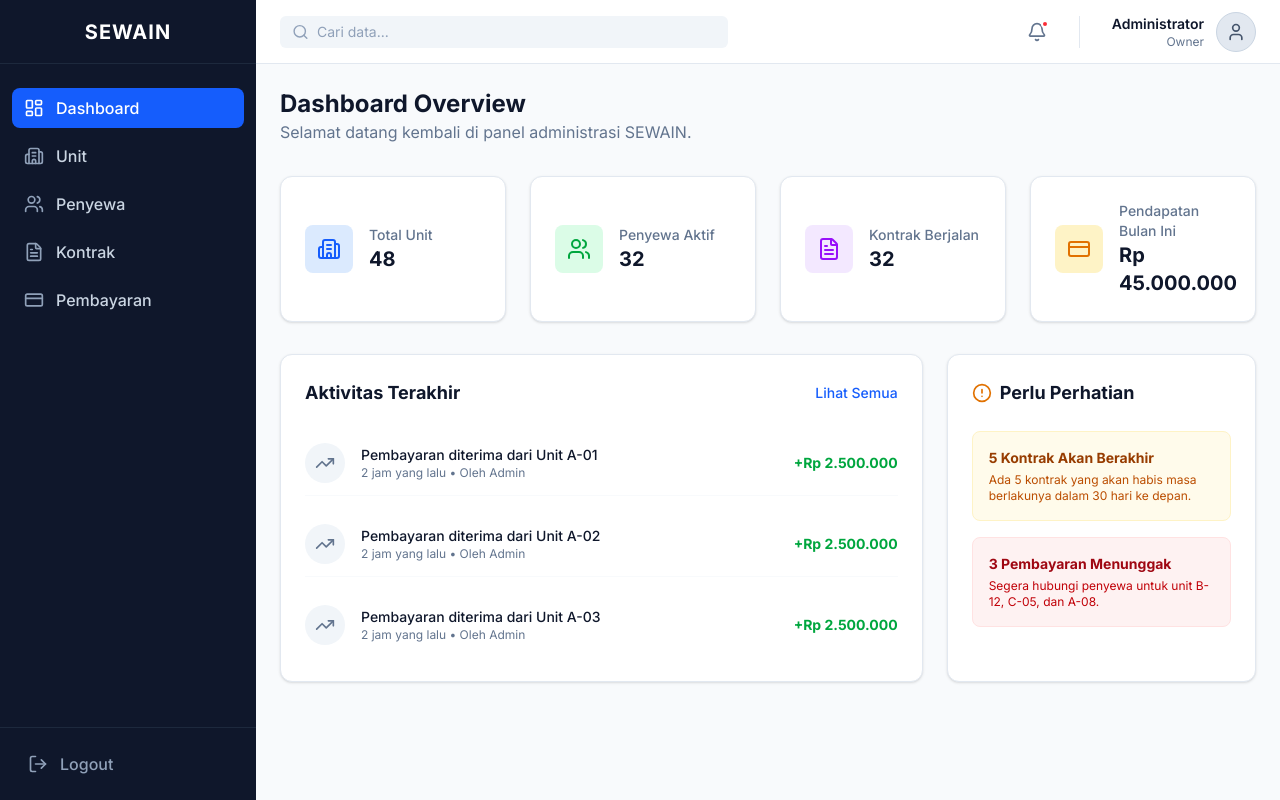
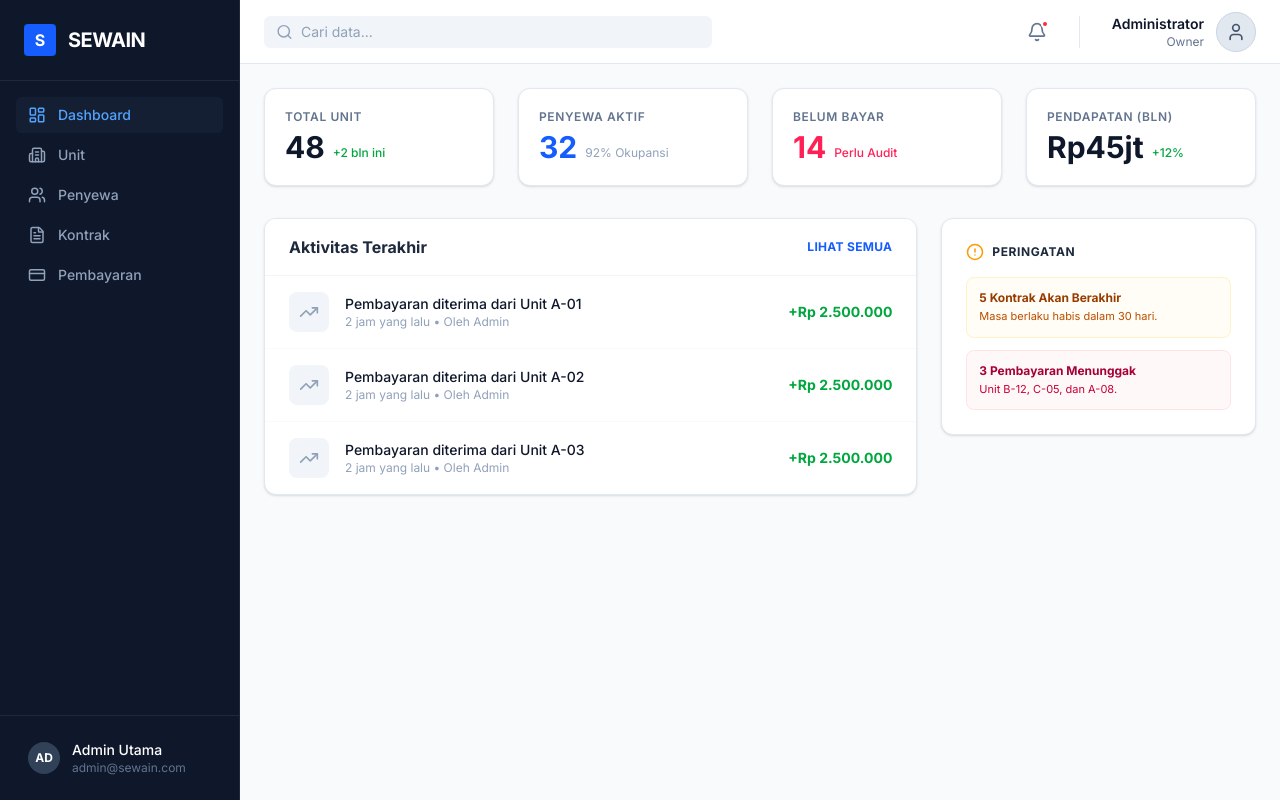
Before and after one commit to andiewirrawan/sewain1, a Next.js app: page / in a window 1280 px wide. Built offline with nearby package versions, Linux system fonts and the light colour scheme.

Commit message:
feat(ui): redesign sidebar and dashboard layout
Update sidebar branding and sizing to 60px, and refresh dashboard statistics cards for a cleaner ERP aesthetic.

```diff
--- a/app/layout.tsx
+++ b/app/layout.tsx
@@ -21,7 +21,7 @@ export default function RootLayout({
       <body suppressHydrationWarning className={inter.className}>
         <div className="flex min-h-screen bg-slate-50">
           <Sidebar />
-          <div className="flex-1 flex flex-col lg:pl-64 transition-all duration-300">
+          <div className="flex-1 flex flex-col lg:pl-60 transition-all duration-300">
             <Topbar />
             <main className="p-6 flex-1">
               {children}
--- a/app/page.tsx
+++ b/app/page.tsx
@@ -18,40 +18,52 @@ export default function Dashboard() {
 
   return (
     <div className="space-y-8">
-      <div>
-        <h2 className="text-2xl font-bold text-slate-900">Dashboard Overview</h2>
-        <p className="text-slate-500">Selamat datang kembali di panel administrasi SEWAIN.</p>
-      </div>
-
       <div className="grid grid-cols-1 md:grid-cols-2 lg:grid-cols-4 gap-6">
-        {stats.map((stat) => (
-          <div key={stat.name} className="bg-white p-6 rounded-xl border border-slate-200 shadow-sm flex items-center gap-4">
-            <div className={`${stat.bg} ${stat.color} p-3 rounded-lg`}>
-              <stat.icon size={24} />
-            </div>
-            <div>
-              <p className="text-sm font-medium text-slate-500">{stat.name}</p>
-              <p className="text-xl font-bold text-slate-900">{stat.value}</p>
-            </div>
+        <div className="bg-white p-5 rounded-xl border border-slate-200 shadow-sm">
+          <p className="text-xs font-semibold text-slate-500 uppercase tracking-wider mb-1">Total Unit</p>
+          <div className="flex items-end gap-2">
+            <h3 className="text-3xl font-bold">48</h3>
+            <span className="text-xs text-green-600 font-medium mb-1">+2 bln ini</span>
           </div>
-        ))}
+        </div>
+        <div className="bg-white p-5 rounded-xl border border-slate-200 shadow-sm">
+          <p className="text-xs font-semibold text-slate-500 uppercase tracking-wider mb-1">Penyewa Aktif</p>
+          <div className="flex items-end gap-2">
+            <h3 className="text-3xl font-bold text-blue-600">32</h3>
+            <span className="text-xs text-slate-400 mb-1">92% Okupansi</span>
+          </div>
+        </div>
+        <div className="bg-white p-5 rounded-xl border border-slate-200 shadow-sm">
+          <p className="text-xs font-semibold text-slate-500 uppercase tracking-wider mb-1">Belum Bayar</p>
+          <div className="flex items-end gap-2">
+            <h3 className="text-3xl font-bold text-rose-500">14</h3>
+            <span className="text-xs text-rose-500 font-medium mb-1">Perlu Audit</span>
+          </div>
+        </div>
+        <div className="bg-white p-5 rounded-xl border border-slate-200 shadow-sm">
+          <p className="text-xs font-semibold text-slate-500 uppercase tracking-wider mb-1">Pendapatan (Bln)</p>
+          <div className="flex items-end gap-2">
+            <h3 className="text-3xl font-bold">Rp45jt</h3>
+            <span className="text-xs text-green-600 font-medium mb-1">+12%</span>
+          </div>
+        </div>
       </div>
 
       <div className="grid grid-cols-1 lg:grid-cols-3 gap-6">
-        <div className="lg:col-span-2 bg-white p-6 rounded-xl border border-slate-200 shadow-sm">
-          <div className="flex items-center justify-between mb-6">
-            <h3 className="font-bold text-lg text-slate-900">Aktivitas Terakhir</h3>
-            <button className="text-blue-600 text-sm font-medium hover:underline">Lihat Semua</button>
+        <div className="lg:col-span-2 bg-white rounded-xl border border-slate-200 shadow-sm overflow-hidden">
+          <div className="px-6 py-4 border-b border-slate-100 flex items-center justify-between bg-white">
+            <h4 className="font-bold text-slate-800">Aktivitas Terakhir</h4>
+            <button className="text-blue-600 text-xs font-bold hover:underline uppercase tracking-wide">Lihat Semua</button>
           </div>
-          <div className="space-y-4">
+          <div className="divide-y divide-slate-50">
             {[1, 2, 3].map((i) => (
-              <div key={i} className="flex items-center gap-4 py-3 border-b border-slate-50 last:border-0">
-                <div className="w-10 h-10 rounded-full bg-slate-100 flex items-center justify-center text-slate-500">
+              <div key={i} className="flex items-center gap-4 px-6 py-4 hover:bg-slate-50 transition-colors">
+                <div className="w-10 h-10 rounded-lg bg-slate-100 flex items-center justify-center text-slate-400 shrink-0">
                   <TrendingUp size={20} />
                 </div>
                 <div className="flex-1">
                   <p className="text-sm font-medium text-slate-900">Pembayaran diterima dari Unit A-0{i}</p>
-                  <p className="text-xs text-slate-500">2 jam yang lalu • Oleh Admin</p>
+                  <p className="text-xs text-slate-400">2 jam yang lalu • Oleh Admin</p>
                 </div>
                 <div className="text-right">
                   <p className="text-sm font-bold text-green-600">+Rp 2.500.000</p>
@@ -61,19 +73,21 @@ export default function Dashboard() {
           </div>
         </div>
 
-        <div className="bg-white p-6 rounded-xl border border-slate-200 shadow-sm">
-          <div className="flex items-center gap-2 mb-6 text-amber-600">
-            <AlertCircle size={20} />
-            <h3 className="font-bold text-lg text-slate-900">Perlu Perhatian</h3>
-          </div>
-          <div className="space-y-4">
-            <div className="p-4 bg-amber-50 rounded-lg border border-amber-100">
-              <p className="text-sm font-bold text-amber-800">5 Kontrak Akan Berakhir</p>
-              <p className="text-xs text-amber-700 mt-1">Ada 5 kontrak yang akan habis masa berlakunya dalam 30 hari ke depan.</p>
+        <div className="space-y-6">
+          <div className="bg-white p-6 rounded-xl border border-slate-200 shadow-sm">
+            <div className="flex items-center gap-2 mb-4">
+              <AlertCircle size={18} className="text-amber-500" />
+              <h3 className="font-bold text-slate-800 uppercase tracking-wider text-xs">Peringatan</h3>
             </div>
-            <div className="p-4 bg-red-50 rounded-lg border border-red-100">
-              <p className="text-sm font-bold text-red-800">3 Pembayaran Menunggak</p>
-              <p className="text-xs text-red-700 mt-1">Segera hubungi penyewa untuk unit B-12, C-05, dan A-08.</p>
+            <div className="space-y-3">
+              <div className="p-3 bg-amber-50/50 rounded-lg border border-amber-100 transition-hover hover:bg-amber-50">
+                <p className="text-xs font-bold text-amber-800">5 Kontrak Akan Berakhir</p>
+                <p className="text-[11px] text-amber-700 mt-0.5">Masa berlaku habis dalam 30 hari.</p>
+              </div>
+              <div className="p-3 bg-rose-50/50 rounded-lg border border-rose-100 transition-hover hover:bg-rose-50">
+                <p className="text-xs font-bold text-rose-800">3 Pembayaran Menunggak</p>
+                <p className="text-[11px] text-rose-700 mt-0.5">Unit B-12, C-05, dan A-08.</p>
+              </div>
             </div>
           </div>
         </div>
--- a/components/Sidebar.tsx
+++ b/components/Sidebar.tsx
@@ -38,17 +38,19 @@ export default function Sidebar() {
       </button>
 
       <aside className={cn(
-        "fixed left-0 top-0 h-screen bg-slate-900 text-slate-300 transition-all duration-300 z-40 flex flex-col",
-        isOpen ? "w-64" : "w-0 -translate-x-full lg:w-20 lg:translate-x-0"
+        "fixed left-0 top-0 h-screen bg-slate-900 text-slate-300 transition-all duration-300 z-40 flex flex-col border-r border-slate-800",
+        isOpen ? "w-60" : "w-0 -translate-x-full lg:w-20 lg:translate-x-0"
       )}>
-        <div className="h-16 flex items-center justify-center border-b border-slate-800">
-          <h1 className={cn("font-bold text-xl tracking-wider text-white", !isOpen && "lg:hidden")}>
-            SEWAIN
-          </h1>
-          {!isOpen && <span className="hidden lg:block font-bold text-xl text-white">S</span>}
+        <div className="p-6 border-b border-slate-800">
+          <div className="flex items-center gap-3">
+            <div className="w-8 h-8 bg-blue-600 rounded flex items-center justify-center font-bold text-white shrink-0">S</div>
+            <span className={cn("text-xl font-bold tracking-tight text-white uppercase", !isOpen && "lg:hidden")}>
+              SEWAIN
+            </span>
+          </div>
         </div>
 
-        <nav className="flex-1 py-6 px-3 space-y-2 overflow-y-auto">
+        <nav className="flex-1 p-4 space-y-1 overflow-y-auto">
           {menuItems.map((item) => {
             const Icon = item.icon;
             const isActive = pathname === item.href;
@@ -57,14 +59,14 @@ export default function Sidebar() {
                 key={item.name}
                 href={item.href}
                 className={cn(
-                  "flex items-center gap-3 px-3 py-2 rounded-lg transition-colors group",
+                  "flex items-center gap-3 px-3 py-2 rounded-md transition-all group",
                   isActive
-                    ? "bg-blue-600 text-white"
-                    : "hover:bg-slate-800 hover:text-white"
+                    ? "bg-slate-800/50 text-blue-400"
+                    : "text-slate-400 hover:text-white hover:bg-slate-800/30"
                 )}
               >
-                <Icon size={20} className={cn(isActive ? "text-white" : "text-slate-400 group-hover:text-white")} />
-                <span className={cn("font-medium", !isOpen && "lg:hidden")}>
+                <Icon size={18} className={cn(isActive ? "text-blue-400" : "text-slate-400 group-hover:text-white")} />
+                <span className={cn("text-sm font-medium", !isOpen && "lg:hidden")}>
                   {item.name}
                 </span>
               </Link>
@@ -73,10 +75,13 @@ export default function Sidebar() {
         </nav>
 
         <div className="p-4 border-t border-slate-800">
-          <button className="flex items-center gap-3 px-3 py-2 w-full rounded-lg hover:bg-slate-800 hover:text-white transition-colors group text-slate-400">
-            <LogOut size={20} />
-            <span className={cn("font-medium", !isOpen && "lg:hidden")}>Logout</span>
-          </button>
+          <div className="flex items-center gap-3 px-3 py-2 text-slate-400">
+            <div className="w-8 h-8 rounded-full bg-slate-700 flex items-center justify-center text-xs font-bold text-white shrink-0">AD</div>
+            <div className={cn("flex-1 overflow-hidden", !isOpen && "lg:hidden")}>
+              <p className="text-sm font-medium text-white truncate">Admin Utama</p>
+              <p className="text-xs truncate text-slate-500">admin@sewain.com</p>
+            </div>
+          </div>
         </div>
       </aside>
     </>
```
